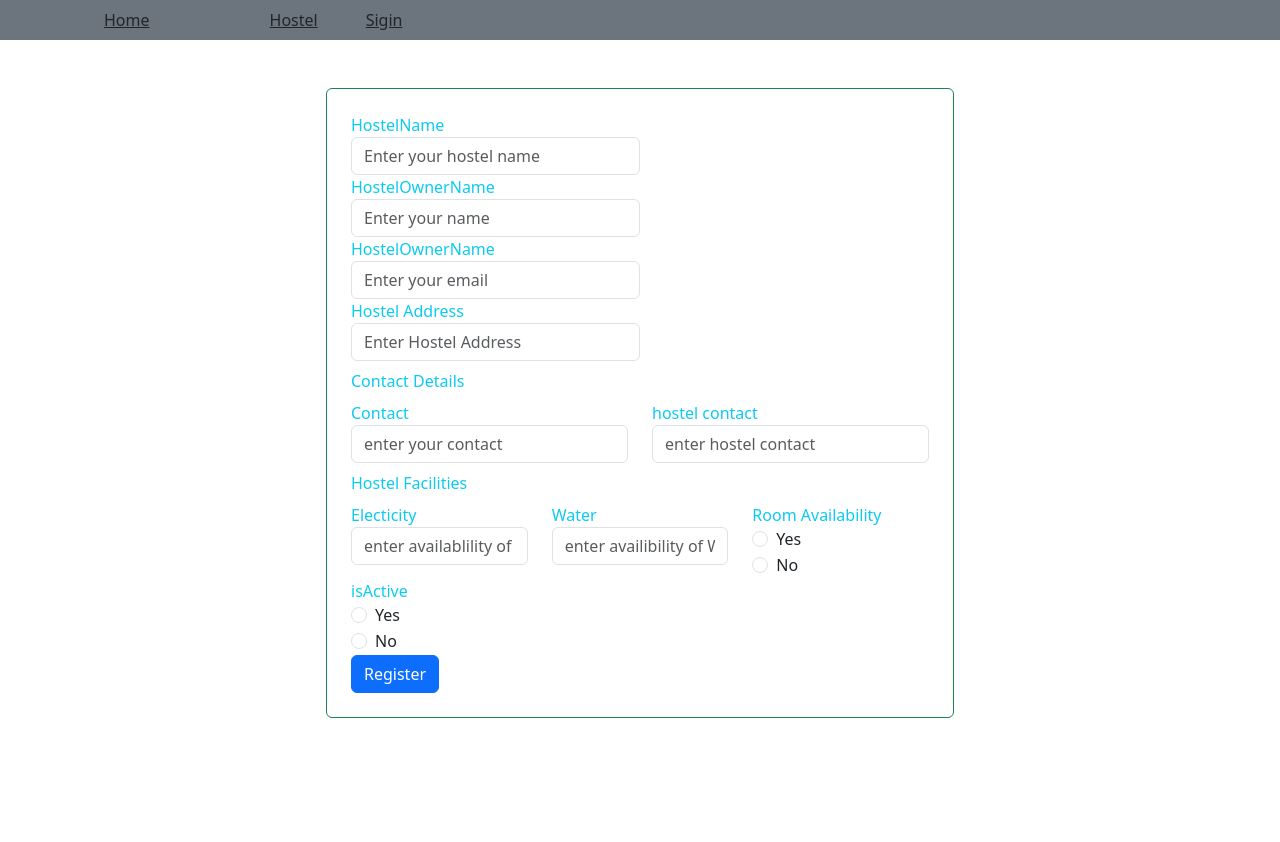
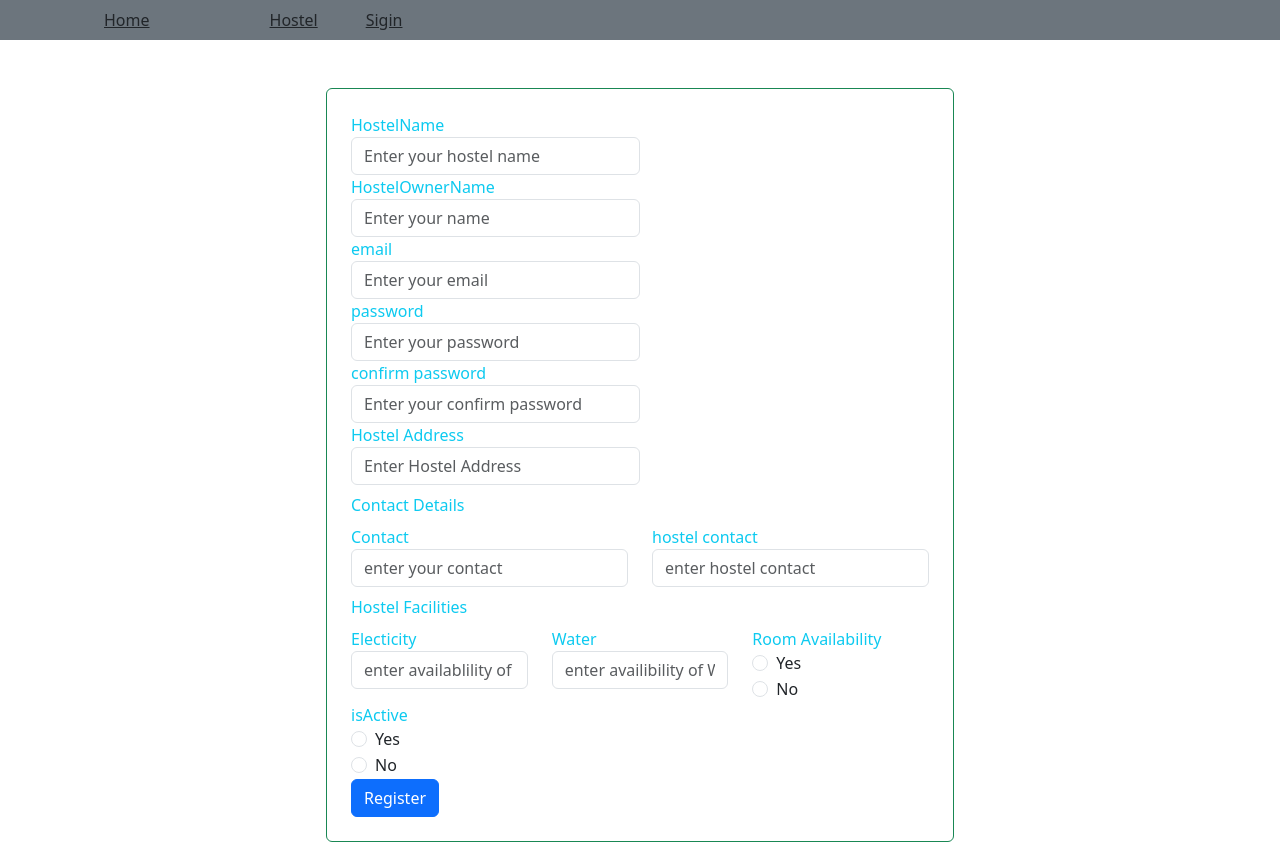
Before and after one commit to soumyakapu/hostel_frontend, a React (Create React App) app: page /register in a window 1280 px wide. Before the commit the page ends 800 px from the top, so only its background shows below. Built offline with nearby package versions, Linux system fonts and the light colour scheme.

Commit message:
added sign validations

```diff
--- a/src/App.js
+++ b/src/App.js
@@ -19,7 +19,7 @@ function App() {
       <Route path="/hostel" element={<Hostel/>}/>
       <Route path="/signin" element={<Sigin/>}/>
       <Route path="/register" element={<HostelRegister/>}/>
-      <Route path="/:user" element={<HostelOwnerHome/>}/>
+      <Route path="/dashboard" element={<HostelOwnerHome/>}/>
       <Route path="/edit" element={<EditHostel/>}/>
     </Routes>
     </div>
--- a/src/components/Hostel.js
+++ b/src/components/Hostel.js
@@ -6,17 +6,18 @@ const Hostel = ()=>{
     const [hostels,setHostels] = useState([])
 
     useEffect(() => {
-        fetch(FETCH_ALL_HOSTELS)
-          .then(response => response.json())
-          .then(data => setHostels(data))
-          .catch(error => console.error(error));
+        async function getAll(){
+            const response = await fetch(FETCH_ALL_HOSTELS)
+            const jsonData = await response.json()
+           setHostels(jsonData.data)
+        }
+        getAll()
       }, []);
     return(
         <div className="">
          <h2>Hostels</h2>
          <hr/>
            <div className="container">
-
                 {hostels.map(hostel => (
                     <div className="grid text-center style=--bs-columns: 3  listitems">
                 <ul key={hostel.id}>
--- a/src/components/signin.js
+++ b/src/components/signin.js
@@ -1,36 +1,56 @@
 import 'bootstrap/dist/css/bootstrap.min.css'
 import { useState } from 'react';
-import { useNavigate } from 'react-router-dom'
+import { json, useNavigate } from 'react-router-dom'
+import { LOGIN } from '../utils/Api';
 const Sigin = () =>{
   const userDetails ={
-    userName :''
+    email :'',
+    password:''
   }
   const[user, setUser] = useState(userDetails);
 
     const navigate =useNavigate();
+    const handleLogin = async (e)=>{
+      e.preventDefault();
+      const response = await fetch(LOGIN,{
+        method :'POST',
+        headers :{
+          'Content-Type' :'application/json'
+        },
+        body :JSON.stringify(user)
+      })
+     const jsondata = await response.json()
+      if(jsondata.status !== 'OK'){
+        console.log(jsondata)
+        alert(jsondata.message)
+        return;
+      }
+        navigate('/dashboard')
+    }
     return(
     <div className='row'>
          <div className='mx-auto col-10 col-md-8 col-lg-6'>
             <form>
               <div className="form-group  ">
-               <label className='text-info'>Name</label>
-                 <input type="text" className="form-control w-50"
-                 name='userName'
+               <label className='text-info'>Email</label>
+                 <input type="email" className="form-control w-50"
+                 name='email'
                  value={user.userName}
-                 onChange={(e)=>{ setUser({...user,[e.target.name]:[e.target.value]})}}
-                  placeholder="Enter name"/>
+                 onChange={(e)=>{ setUser({...user,[e.target.name]:e.target.value})}}
+                  placeholder="Enter email"/>
               </div>
               <div className="form-group ">
                <label  className='text-info'>Password</label>
                <input type="password"
                 className="form-control w-50"
+                name='password'
+                value={user.password}
+                onChange={(e)=>{ setUser({...user,[e.target.name]:e.target.value})}}
                 placeholder="Password"/>
               </div>
              <button type="submit" className="btn btn-primary m-2"
-              onClick={()=>{
-                navigate('/'+user.userName)
-             }}
-             >Sigin</button>
+              onClick={handleLogin}
+             >Login</button>
              <button type="submit"
              className="btn btn-primary"
              onClick={()=>{
--- a/src/hostel/hostelRegister.js
+++ b/src/hostel/hostelRegister.js
@@ -8,6 +8,8 @@ const HostelRegister = () =>{
         hostelOwnerName :'',
         hostelAddress : '',
         email:'',
+        password:'',
+        confirmPassword :'',
         hostelContact :{
             hostelContact : '',
             hostelOwnerContact : ''
@@ -114,6 +116,8 @@ const HostelRegister = () =>{
         })
     }
 
+    // check the hostels.password === hostels.confirmPassword it true ->
+
     const createHostel = async() =>{
        const response = await fetch(CREATE_HOSTEL,{
             method : 'POST',
@@ -172,7 +176,7 @@ const HostelRegister = () =>{
                     onChange={onChangeHandler}/>
                 </div>
                 <div className="form-group  ">
-                    <label className='text-info'>HostelOwnerName</label>
+                    <label className='text-info'>email</label>
                     <input type="email" className="form-control w-50"
                     placeholder="Enter your email"
                     name="email"
@@ -180,6 +184,29 @@ const HostelRegister = () =>{
                     value={hostels.email}
                     onChange={onChangeHandler}/>
                 </div>
+                <div className="form-group  ">
+                    <label className='text-info'>password</label>
+                    <input type="password" className="form-control w-50"
+                    placeholder="Enter your password"
+                    name="password"
+                    required
+                    value={hostels.password}
+                    onChange={onChangeHandler}/>
+                </div>
+                <div className="form-group  ">
+                    <label className='text-info'>confirm password</label>
+                    <input type="password" className="form-control w-50"
+                    placeholder="Enter your confirm password"
+                    name="confirmPassword"
+                    required
+                    value={hostels.confirmPassword}
+                    onChange={onChangeHandler}/>
+                    {
+                        hostels.confirmPassword && hostels.password !== hostels.confirmPassword && <label style={{color:'red'}}>Password doesn't matched</label>
+                    }
+                </div>
+
+
 
                 <div className="form-group  ">
                     <label className='text-info'>Hostel Address</label>
--- a/src/hostelOwnerView/HostelOwnerHome.js
+++ b/src/hostelOwnerView/HostelOwnerHome.js
@@ -2,11 +2,11 @@ import { useParams } from "react-router-dom"
 
 const HostelOwnerHome = () =>{
 
-    const {user} =useParams()
+
 
     return(
         <div>
-           <p>Welcome {user}</p>
+           <p>Welcome </p>
 
         </div>
     )
--- a/src/utils/Api.js
+++ b/src/utils/Api.js
@@ -6,3 +6,4 @@ export const FETCH_HOSTEL_BYNAME = `${BASE_URL}/hostelbyname`
 export const DELETE_HOSTEL = `${BASE_URL}/delteBYName`
 export const ACTIVATE_HOSTEL = `${BASE_URL}/activate`
 export const DEACTIVE_HOSTEL = `${BASE_URL}/deactive`
+export const LOGIN = `${BASE_URL}/login`
```
Also changed, not shown: hostelManagementFlowChart.excalidraw.png (added).
